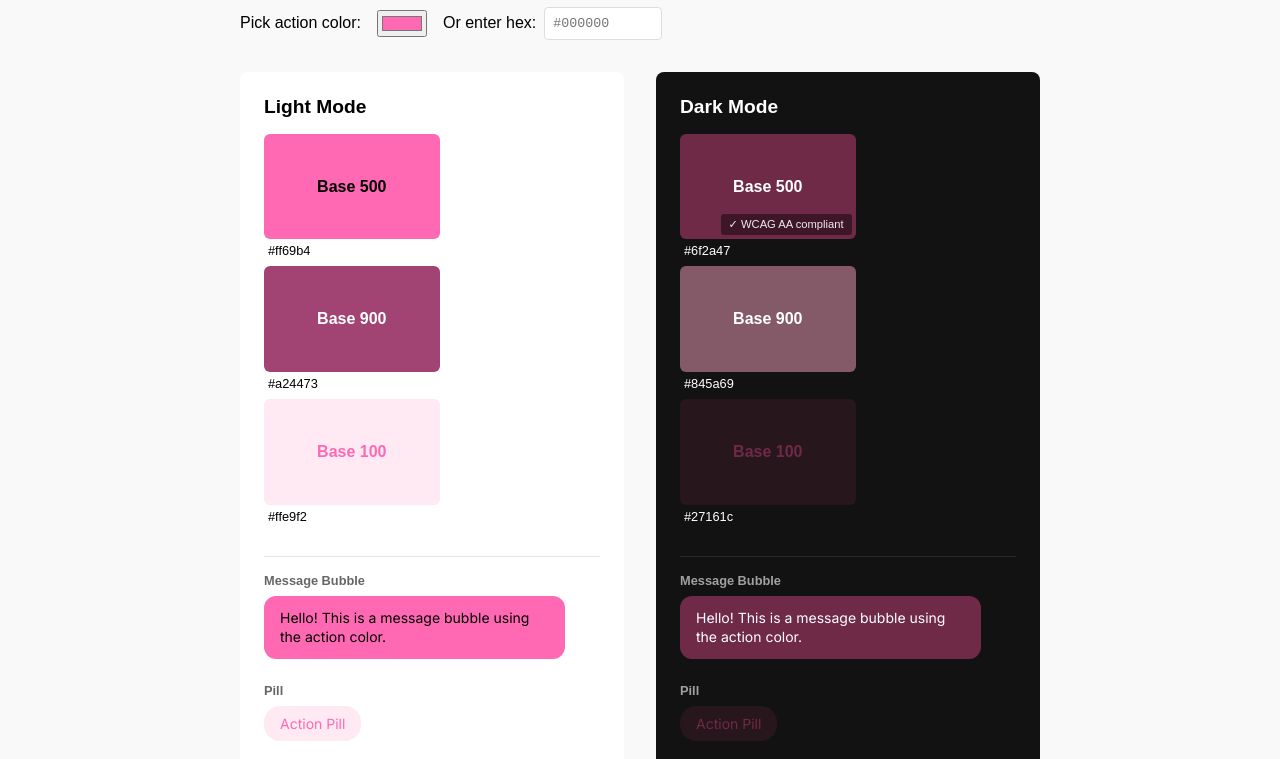
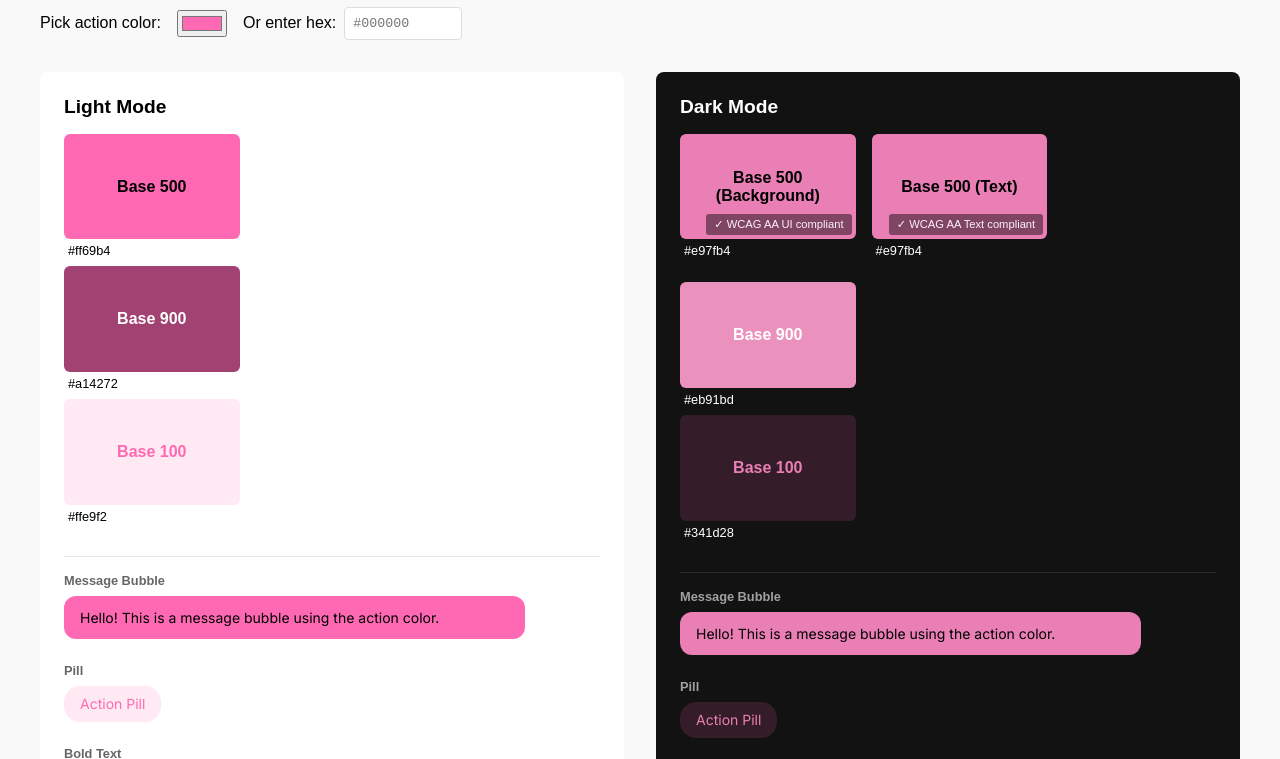
Before and after one commit to tanya-ermlva/color-tool, a website with bundled scripts: page index.html in a window 1280 px wide. Shown: the part 113-872 px from the top of the page. Built offline with nearby package versions, Linux system fonts and the light colour scheme.

Commit message:
added new token, changed alogrithm to check the contrast first, potentially overcomplicated things because of the new token

```diff
--- a/main.js
+++ b/main.js
@@ -1,13 +1,18 @@
 import { getDarkModeTokens } from './utils/colorTransform.js';
+import chroma from 'https://unpkg.com/chroma-js@3.0.0/index.js';
 
 // Get references to DOM elements
 const picker = document.getElementById('colorPicker');
 const hexInput = document.getElementById('hexInput');
 const results = document.getElementById('results');
+const colorTypeIndicator = document.createElement('div');
+colorTypeIndicator.className = 'color-type';
+hexInput.parentNode.appendChild(colorTypeIndicator);
 
 // Listen for color changes in the color picker
 picker.addEventListener('input', () => {
   hexInput.value = picker.value.toUpperCase();
+  updateColorType(picker.value);
   render(picker.value);
 });
 
@@ -17,6 +22,7 @@ hexInput.addEventListener('input', (e) => {
   // Only update if it's a valid hex code
   if (/^#[0-9A-Fa-f]{6}$/.test(value)) {
     picker.value = value;
+    updateColorType(value);
     render(value);
   }
 });
@@ -29,8 +35,27 @@ hexInput.addEventListener('paste', (e) => {
   const cleanHex = '#' + pastedText.replace(/[^0-9A-Fa-f]/g, '').slice(0, 6);
   hexInput.value = cleanHex.toUpperCase();
   picker.value = cleanHex;
+  updateColorType(cleanHex);
   render(cleanHex);
 });
+
+function updateColorType(color) {
+  const [h, s, l] = chroma(color).hsl();
+  let type = '';
+
+  // HSL values are in ranges:
+  // H: 0-360 (degrees)
+  // S: 0-1 (0-100%)
+  // L: 0-1 (0-100%)
+
+  if (l > 0.8) {
+    type = `Light color (HSL: ${Math.round(h)}°, ${Math.round(s * 100)}%, ${Math.round(l * 100)}%, dark background mix + saturation adjustment)`;
+  } else {
+    type = `Color (HSL: ${Math.round(h)}°, ${Math.round(s * 100)}%, ${Math.round(l * 100)}%, contrast + saturation adjustment)`;
+  }
+
+  colorTypeIndicator.textContent = type;
+}
 
 /**
  * Renders color swatches showing the original color and its dark mode variants
@@ -51,6 +76,51 @@ function render(inputColor) {
   darkModeGroup.className = 'swatch-group dark';
   darkModeGroup.innerHTML = '<h3>Dark Mode</h3>';
 
+  // Create a row for Base 500 variants
+  const base500Row = document.createElement('div');
+  base500Row.className = 'base500-row';
+
+  // Add Base 500 variants to the row
+  const base500Variants = [
+    {
+      label: 'Base 500 (Background)',
+      bg: tokens['custom-base-500_dark'],
+      text: tokens.textColorOnActionColor_dark,
+      dark: true,
+      accessibility: '✓ WCAG AA UI compliant'
+    },
+    {
+      label: 'Base 500 (Text)',
+      bg: tokens['action-color-text_dark'],
+      text: '#000000',
+      dark: true,
+      accessibility: '✓ WCAG AA Text compliant'
+    }
+  ];
+
+  // Add Base 500 variants to the row
+  for (const swatch of base500Variants) {
+    base500Row.appendChild(createSwatch(swatch));
+  }
+
+  // Add the row to dark mode group
+  darkModeGroup.appendChild(base500Row);
+
+  // Define the remaining dark mode swatches
+  const darkSwatches = [
+    {
+      label: 'Base 900',
+      bg: tokens['custom-base-900_dark'],
+      dark: true
+    },
+    {
+      label: 'Base 100',
+      bg: tokens['custom-base-100_dark'],
+      text: tokens['custom-base-500_dark'],
+      dark: true
+    }
+  ];
+
   // Define the swatches to display
   const lightSwatches = [
     {
@@ -69,33 +139,12 @@ function render(inputColor) {
     }
   ];
 
-  const darkSwatches = [
-    {
-      label: 'Base 500',
-      bg: tokens['custom-base-500_dark'],
-      text: tokens.textColorOnActionColor_dark,
-      dark: true,
-      accessibility: '✓ WCAG AA compliant'
-    },
-    {
-      label: 'Base 900',
-      bg: tokens['custom-base-900_dark'],
-      dark: true
-    },
-    {
-      label: 'Base 100',
-      bg: tokens['custom-base-100_dark'],
-      text: tokens['custom-base-500_dark'],
-      dark: true
-    }
-  ];
-
   // Create and display light mode swatches
   for (const swatch of lightSwatches) {
     lightModeGroup.appendChild(createSwatch(swatch));
   }
 
-  // Create and display dark mode swatches
+  // Create and display remaining dark mode swatches
   for (const swatch of darkSwatches) {
     darkModeGroup.appendChild(createSwatch(swatch));
   }
@@ -171,7 +220,7 @@ function addUIComponents(container, tokens, isDark) {
   pill.className = 'ui-component';
   pill.innerHTML = `
     <h4>Pill</h4>
-    <div class="pill" style="color: ${isDark ? tokens['custom-base-500_dark'] : tokens['custom-base-500_light']}; background-color: ${isDark ? tokens['custom-base-100_dark'] : tokens['custom-base-100_light']}">
+    <div class="pill" style="color: ${isDark ? tokens['action-color-text_dark'] : tokens['custom-base-500_light']}; background-color: ${isDark ? tokens['custom-base-100_dark'] : tokens['custom-base-100_light']}">
       Action Pill
     </div>
   `;
@@ -182,7 +231,7 @@ function addUIComponents(container, tokens, isDark) {
   boldText.className = 'ui-component';
   boldText.innerHTML = `
     <h4>Bold Text</h4>
-    <div class="bold-text" style="color: ${isDark ? tokens['custom-base-500_dark'] : tokens['custom-base-500_light']}">
+    <div class="bold-text" style="color: ${isDark ? tokens['action-color-text_dark'] : tokens['custom-base-500_light']}">
       This is bold text using the action color
     </div>
   `;
@@ -193,7 +242,7 @@ function addUIComponents(container, tokens, isDark) {
   messagesIcon.className = 'ui-component';
   messagesIcon.innerHTML = `
     <h4>Messages Icon</h4>
-    <div class="messages-icon" style="color: ${isDark ? tokens['custom-base-500_dark'] : tokens['custom-base-500_light']}">
+    <div class="messages-icon" style="color: ${isDark ? tokens['action-color-text_dark'] : tokens['custom-base-500_light']}">
       <svg width="24" height="24" viewBox="0 0 24 24" fill="currentColor">
         <path d="M20 2H4c-1.1 0-1.99.9-1.99 2L2 22l4-4h14c1.1 0 2-.9 2-2V4c0-1.1-.9-2-2-2zm-2 12H6v-2h12v2zm0-3H6V9h12v2zm0-3H6V6h12v2z"/>
       </svg>
--- a/style.css
+++ b/style.css
@@ -5,7 +5,7 @@ body {
   }
 
   .container {
-    max-width: 800px;
+    max-width: 1200px;
     margin: auto;
   }
 
@@ -43,7 +43,7 @@ body {
 
   .swatch-group {
     flex: 1;
-    min-width: 300px;
+    min-width: 500px;
     padding: 1.5rem;
     border-radius: 8px;
     background: #fff;
@@ -165,3 +165,21 @@ body {
     font-size: 12px;
     font-weight: 400;
   }
+
+  .color-type {
+    font-family: 'Inter', sans-serif;
+    font-size: 14px;
+    color: #666;
+    margin-top: 8px;
+    font-weight: 500;
+  }
+
+  .base500-row {
+    display: flex;
+    gap: 1rem;
+    margin-bottom: 1rem;
+  }
+
+  .base500-row .swatch-wrapper {
+    flex: 1;
+  }
--- a/utils/colorTransform.js
+++ b/utils/colorTransform.js
@@ -16,56 +16,53 @@ export function getDarkModeTokens(actionColor) {
   let color = chroma(actionColor);
   const [h, s, l] = color.hsl();
 
-  // Step 1: Start with brand color (already done)
+  // Step 1: Create UI variant (for message bubbles)
+  let uiVariant = color;
+  let contrast = chroma.contrast(uiVariant, DARK_BG);
 
-  // Step 2: Evaluate lightness and adjust accordingly
-  let adjusted = color;
-
-  if (l > 0.75) {
-    // Light colors: Make much darker
-    adjusted = chroma.mix(color, DARK_BG, 0.89);
-  } else if (l < 0.3) {
-    // Dark colors: Lighten for visibility
-    adjusted = chroma.mix(color, 'white', 0.05);
-  } else {
-    // Medium-light colors: Slightly darker
-    adjusted = chroma.mix(color, DARK_BG, 0.95);
+  // Only adjust if contrast is too low
+  if (contrast < MIN_UI_CONTRAST) {
+    // If color is too dark, gradually lighten
+    while (contrast < MIN_UI_CONTRAST) {
+      uiVariant = chroma.mix(uiVariant, 'white', 0.1);
+      contrast = chroma.contrast(uiVariant, DARK_BG);
+    }
   }
 
-  // Step 3: Adjust contrast
-  let contrast = chroma.contrast(adjusted, DARK_BG);
-  let attempts = 0;
-  const MAX_ATTEMPTS = 10;
+  // Step 2: Create text variant (for text and icons)
+  let textVariant = color;
+  contrast = chroma.contrast(textVariant, DARK_BG);
 
-  while (contrast < MIN_UI_CONTRAST && attempts < MAX_ATTEMPTS) {
-    if (chroma(adjusted).get('hsl.l') < 0.5) {
-      // If too dark, lighten slightly
-      adjusted = chroma.mix(adjusted, 'white', 0.02);
-    } else {
-      // If too light, darken slightly
-      adjusted = chroma.mix(adjusted, DARK_BG, 0.12);
-    }
-    contrast = chroma.contrast(adjusted, DARK_BG);
-    attempts++;
+  // Adjust until we meet text contrast requirements
+  while (contrast < MIN_TEXT_CONTRAST) {
+    textVariant = chroma.mix(textVariant, 'white', 0.1);
+    contrast = chroma.contrast(textVariant, DARK_BG);
   }
 
-  // Fallback if contrast requirements can't be met
-  if (contrast < MIN_UI_CONTRAST) {
-    adjusted = chroma(FALLBACK_COLOR);
+  // Step 3: Adjust lightness if needed for both variants
+  const [_, __, uiL] = uiVariant.hsl();
+  if (uiL > 0.8) {
+    uiVariant = chroma.mix(uiVariant, DARK_BG, 0.6);
   }
 
-  // Step 4: Adjust saturation if needed
-  const finalSaturation = chroma(adjusted).get('hsl.s');
+  const [h2, s2, textL] = textVariant.hsl();
+  if (textL > 0.9) {
+    textVariant = chroma.mix(textVariant, DARK_BG, 0.3);
+  }
 
-  if (finalSaturation > 0.8) {
-    // Reduce high saturation to avoid visual strain
-    adjusted = adjusted.set('hsl.s', 0.8);
-  } else if (finalSaturation < 0.35) {
-    // Increase low saturation to maintain color character
-    // Only increase if the original color was moderately saturated
-    if (s > 0.4) {
-      adjusted = adjusted.set('hsl.s', 0.45);
-    }
+  // Step 4: Adjust saturation for both variants
+  const uiS = uiVariant.get('hsl.s');
+  if (uiS > 0.7) {
+    uiVariant = uiVariant.set('hsl.s', 0.7);
+  } else if (uiS < 0.35 && s > 0.4) {
+    uiVariant = uiVariant.set('hsl.s', 0.45);
+  }
+
+  const textS = textVariant.get('hsl.s');
+  if (textS > 0.7) {
+    textVariant = textVariant.set('hsl.s', 0.7);
+  } else if (textS < 0.35 && s > 0.4) {
+    textVariant = textVariant.set('hsl.s', 0.45);
   }
 
   // Step 5: Pick accessible text colors
@@ -73,20 +70,21 @@ export function getDarkModeTokens(actionColor) {
     chroma.contrast(color, 'black') >= MIN_TEXT_CONTRAST ? '#000' : '#fff';
 
   const textColorOnActionColor_dark =
-    chroma.contrast(adjusted, 'white') >= MIN_TEXT_CONTRAST ? '#fff' : '#000';
+    chroma.contrast(uiVariant, 'white') >= MIN_TEXT_CONTRAST ? '#fff' : '#000';
 
   // Return all color tokens
   return {
     // Light mode tokens
     'custom-base-500_light': color.hex(),
-    'custom-base-900_light': chroma.mix(color, DARK_BG, 0.6).hex(),
+    'custom-base-900_light': chroma.mix(color, '#000', 0.6).hex(),
     'custom-base-100_light': chroma.mix(color, '#fff', 0.8).hex(),
     textColorOnActionColor_light,
 
     // Dark mode tokens
-    'custom-base-500_dark': adjusted.hex(),
-    'custom-base-900_dark': chroma.mix(adjusted, 'white', 0.1).hex(),
-    'custom-base-100_dark': chroma.mix(adjusted, DARK_BG, 0.9).hex(),
-    textColorOnActionColor_dark,
+    'custom-base-500_dark': uiVariant.hex(),           // UI element variant (message bubbles)
+    'action-color-text_dark': textVariant.hex(),       // Text variant (text and icons)
+    'custom-base-900_dark': chroma.mix(textVariant, 'white', 0.1).hex(),
+    'custom-base-100_dark': chroma.mix(textVariant, 'black', 0.95).hex(),
+    textColorOnActionColor_dark,                       // Text color for use on action color background
   };
 }
```
